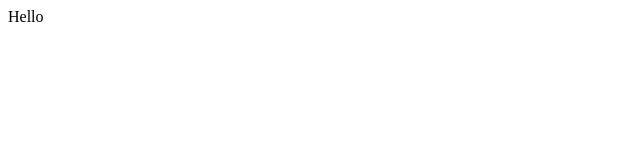
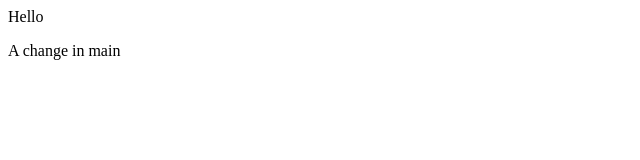
Before and after one commit to andrazstarc/demo-repo, a plain HTML site: page index.html in a window 1280 px wide. Shown: the whole page, without its empty margins (0-640 px from the left). Drawn offline with Linux system fonts and the light colour scheme.

Commit message:
added a line in html main

```diff
--- a/index.html
+++ b/index.html
@@ -1 +1,2 @@
 <div> Hello </div>
+<p> A change in main </p>
```
